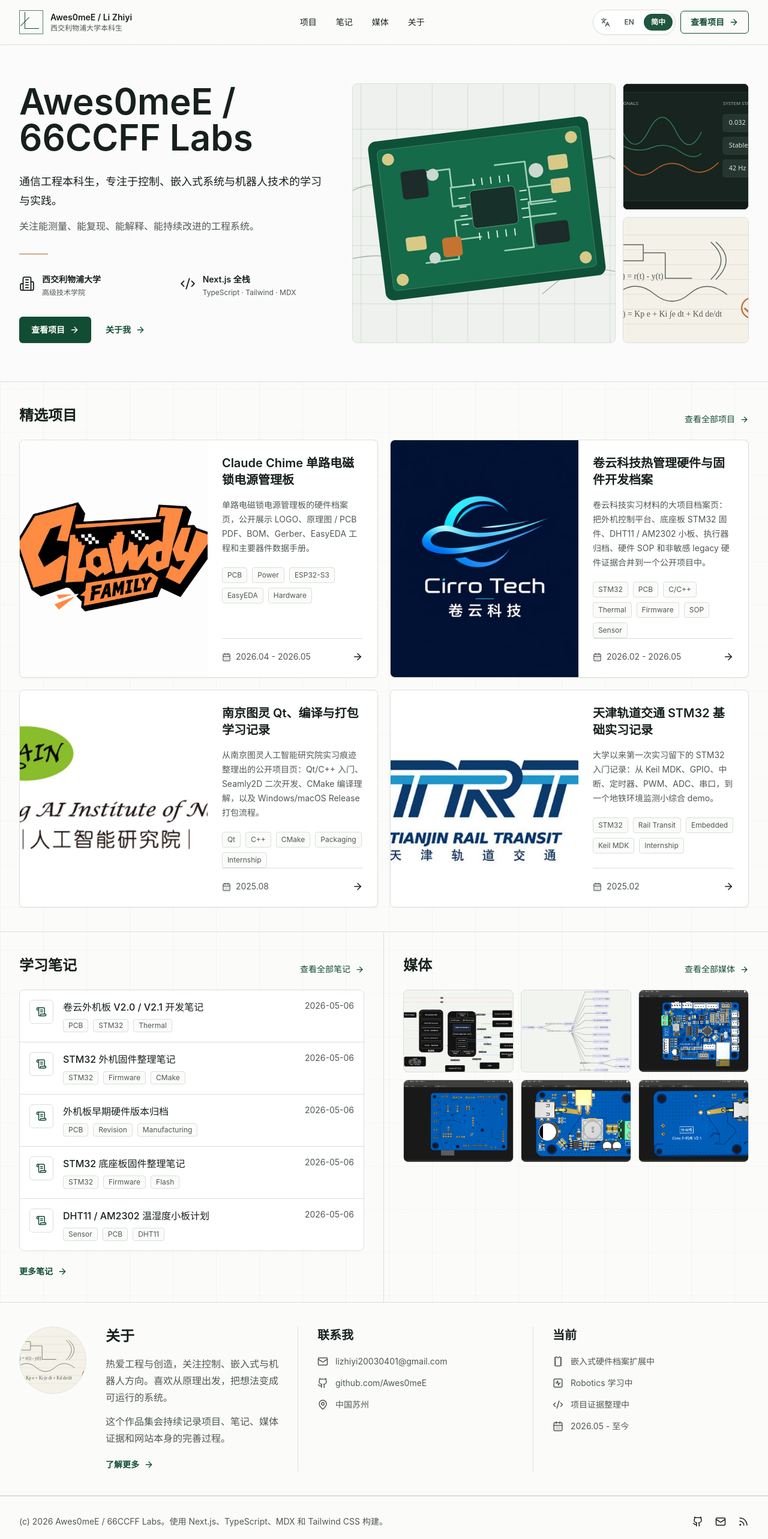
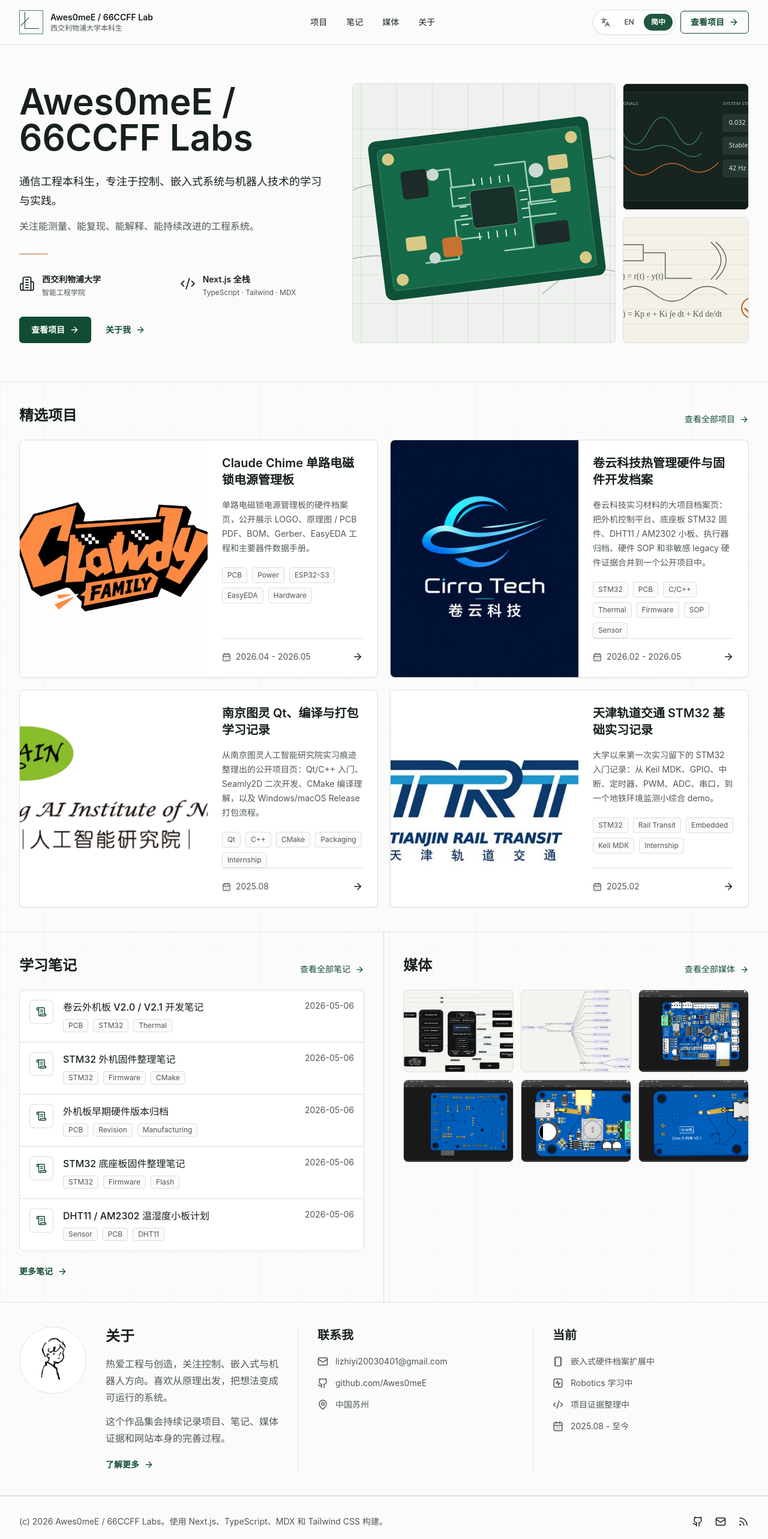
Before and after one commit to Awes0meE/Awes0meE.github.io, a Next.js app: page / in a window 1280 px wide. Shown: the top 2566 px of the page at 60% size. Built offline with nearby package versions, Linux system fonts and the light colour scheme.

Commit message:
Polish homepage identity details

```diff
--- a/app/page.tsx
+++ b/app/page.tsx
@@ -57,7 +57,7 @@
                     <BilingualText en="Xi'an Jiaotong-Liverpool University" zh="西交利物浦大学" />
                   </p>
                   <p className="mt-1 text-xs text-graphite">
-                    <BilingualText en="School of Advanced Technology" zh="高级技术学院" />
+                    <BilingualText en="School of Advanced Technology" zh="智能工程学院" />
                   </p>
                 </div>
               </div>
@@ -175,7 +175,7 @@
         <div className="mx-auto grid max-w-7xl gap-8 px-5 py-10 md:grid-cols-[1.2fr_1fr_1fr] lg:px-8">
           <div className="grid gap-6 sm:grid-cols-[120px_1fr]">
             <div className="relative h-28 w-28 overflow-hidden rounded-full border border-line bg-chalk">
-              <Image src="/uploads/visuals/lab-notes.svg" alt="Li Zhiyi profile visual" fill sizes="112px" className="object-cover" />
+              <Image src="/uploads/projects/avatar.jpg" alt="Li Zhiyi profile visual" fill sizes="112px" className="object-cover" />
             </div>
             <div>
               <h2 className="text-2xl font-semibold text-ink">
@@ -226,7 +226,7 @@
               <p className="flex items-center gap-3"><Microchip size={18} /><BilingualText en="Embedded hardware archive expansion" zh="嵌入式硬件档案扩展中" /></p>
               <p className="flex items-center gap-3"><SquareActivity size={18} /><BilingualText en="Robotics learning" zh="Robotics 学习中" /></p>
               <p className="flex items-center gap-3"><Code2 size={18} /><BilingualText en="Project evidence curation" zh="项目证据整理中" /></p>
-              <p className="flex items-center gap-3"><CalendarDays size={18} /><BilingualText en={formatDateRange("2026.05 to Now")} zh={formatDateRangeZh("2026.05 to Now")} /></p>
+              <p className="flex items-center gap-3"><CalendarDays size={18} /><BilingualText en={formatDateRange("2025.08 to Now")} zh={formatDateRangeZh("2025.08 to Now")} /></p>
             </div>
           </div>
         </div>
--- a/components/logo.tsx
+++ b/components/logo.tsx
@@ -10,7 +10,7 @@
         <span className="absolute bottom-2 left-2 h-7 w-px bg-pine" />
       </span>
       <span className="leading-tight">
-        <span className="block text-sm font-semibold text-ink">Awes0meE / Li Zhiyi</span>
+        <span className="block text-sm font-semibold text-ink">Awes0meE / 66CCFF Lab</span>
         <span className="block text-xs text-graphite">
           <BilingualText en="XJTLU Undergraduate" zh="西交利物浦大学本科生" />
         </span>
```
Also changed, not shown: public/uploads/projects/avatar.jpg (added).
